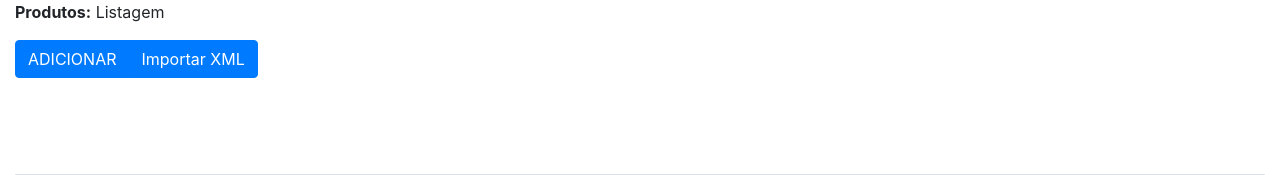
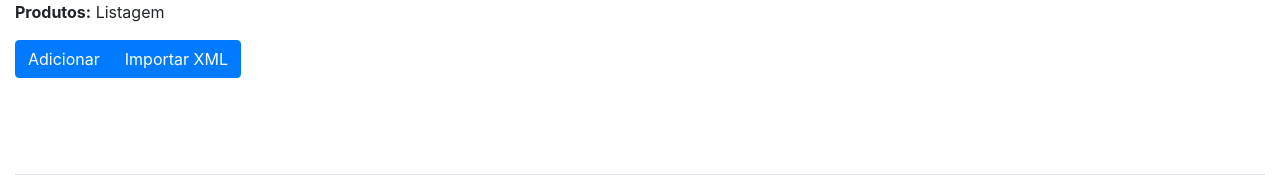
Before and after one commit to Herois32/estoque_produto, a PHP site: page /estoque/ in a window 1280 px wide. Shown: the part 56-231 px from the top of the page. Run offline with PHP 8.4, Linux system fonts and the light colour scheme; data comes from the database, SQL or seed files in the repository.

```diff
--- a/views/home.php
+++ b/views/home.php
@@ -9,7 +9,7 @@
         <div class="actions pull-left">
             <div class="btn-group">
                 <!-- Botão para adicionar novo produto -->
-                <a href="<?php echo BASE_URL; ?>addProdutos/addProd" class="btn btn-primary"> ADICIONAR</a>
+                <a href="<?php echo BASE_URL; ?>addProdutos/addProd" class="btn btn-primary">Adicionar</a>
                 <!-- Botão para acionar modal -->
             <button type="button" class="btn btn-primary" data-toggle="modal" data-target="#modalExemplo">
             Importar XML
```
